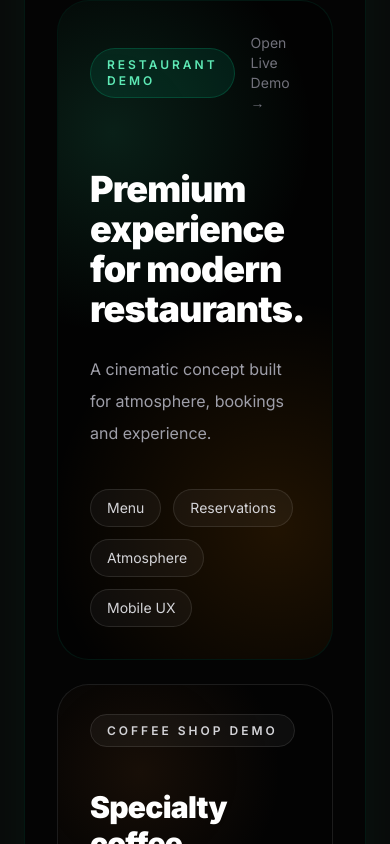
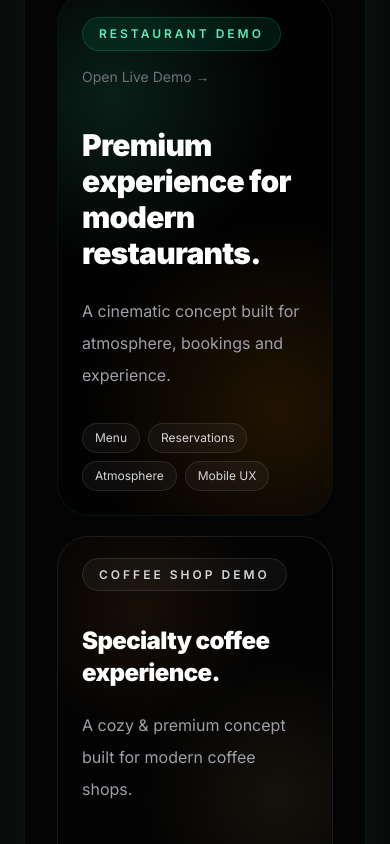
Before and after one commit to RaulRauta/my-business-site, a Next.js app: page /en in a window 390 px wide. Shown: the part 3640-4484 px from the top of the page. Built offline with nearby package versions, Linux system fonts and the light colour scheme.

Commit message:
Added live demos section to homepage

```diff
--- a/app/[lang]/page.tsx
+++ b/app/[lang]/page.tsx
@@ -310,16 +310,16 @@ export default async function HomePage({
                 : "Interactive concepts and demo experiences built for modern businesses."}
             </p>
 
-            <div className="mt-12 grid gap-6 lg:grid-cols-[1.2fr_0.8fr]">
+            <div className="mt-10 grid gap-5 lg:grid-cols-[1.2fr_0.8fr]">
               {/* RESTAURANT DEMO */}
               <Link
                 href={`/${lang}/demo/restaurant`}
-                className="group relative overflow-hidden rounded-[2rem] border border-emerald-400/10 bg-black/50 p-8 transition hover:-translate-y-1 hover:border-emerald-400/40 hover:shadow-[0_0_70px_rgba(52,211,153,0.16)]"
+                className="group relative overflow-hidden rounded-[2rem] border border-emerald-400/10 bg-black/50 p-6 transition sm:p-8 hover:-translate-y-1 hover:border-emerald-400/40 hover:shadow-[0_0_70px_rgba(52,211,153,0.16)]"
               >
                 <div className="pointer-events-none absolute inset-0 bg-[radial-gradient(circle_at_20%_20%,rgba(52,211,153,0.14),transparent_35%),radial-gradient(circle_at_80%_80%,rgba(255,140,0,0.12),transparent_40%)]" />
 
                 <div className="relative">
-                  <div className="flex items-center justify-between gap-4">
+                  <div className="flex flex-col items-start gap-4 sm:flex-row sm:items-center sm:justify-between">
                     <span className="rounded-full border border-emerald-400/20 bg-emerald-400/10 px-4 py-2 text-xs font-semibold uppercase tracking-[0.25em] text-emerald-300">
                       Restaurant Demo
                     </span>
@@ -329,8 +329,8 @@ export default async function HomePage({
                     </span>
                   </div>
 
-                  <div className="mt-14">
-                    <h3 className="max-w-xl text-4xl font-black tracking-tight text-white md:text-5xl">
+                  <div className="mt-10 sm:mt-14">
+                    <h3 className="max-w-xl text-3xl font-black tracking-tight text-white sm:text-4xl md:text-5xl">
                       {lang === "ro"
                         ? "Experiență premium pentru restaurante moderne."
                         : "Premium experience for modern restaurants."}
@@ -343,12 +343,12 @@ export default async function HomePage({
                     </p>
                   </div>
 
-                  <div className="mt-10 flex flex-wrap gap-3">
+                  <div className="mt-8 flex flex-wrap gap-2 sm:gap-3">
                     {["Menu", "Reservations", "Atmosphere", "Mobile UX"].map(
                       (item) => (
                         <span
                           key={item}
-                          className="rounded-full border border-white/10 bg-white/[0.04] px-4 py-2 text-sm text-zinc-300"
+                          className="rounded-full border border-white/10 bg-white/[0.04] px-3 py-1.5 text-xs text-zinc-300 sm:px-4 sm:py-2 sm:text-sm"
                         >
                           {item}
                         </span>
@@ -359,7 +359,7 @@ export default async function HomePage({
               </Link>
 
               {/* COFFEE DEMO */}
-              <div className="relative overflow-hidden rounded-[2rem] border border-white/10 bg-black/35 p-8">
+              <div className="relative overflow-hidden rounded-[2rem] border border-white/10 bg-black/35 p-6 sm:p-8">
                 <div className="pointer-events-none absolute inset-0 bg-[radial-gradient(circle_at_30%_20%,rgba(120,70,30,0.18),transparent_35%),radial-gradient(circle_at_80%_70%,rgba(255,200,120,0.08),transparent_40%)]" />
 
                 <div className="relative flex h-full flex-col justify-between">
@@ -368,7 +368,7 @@ export default async function HomePage({
                       Coffee Shop Demo
                     </span>
 
-                    <h3 className="mt-12 text-3xl font-black tracking-tight text-white">
+                    <h3 className="mt-10 text-2xl font-black tracking-tight text-white sm:mt-12 sm:text-3xl">
                       {lang === "ro"
                         ? "Specialty coffee experience."
                         : "Specialty coffee experience."}
```
